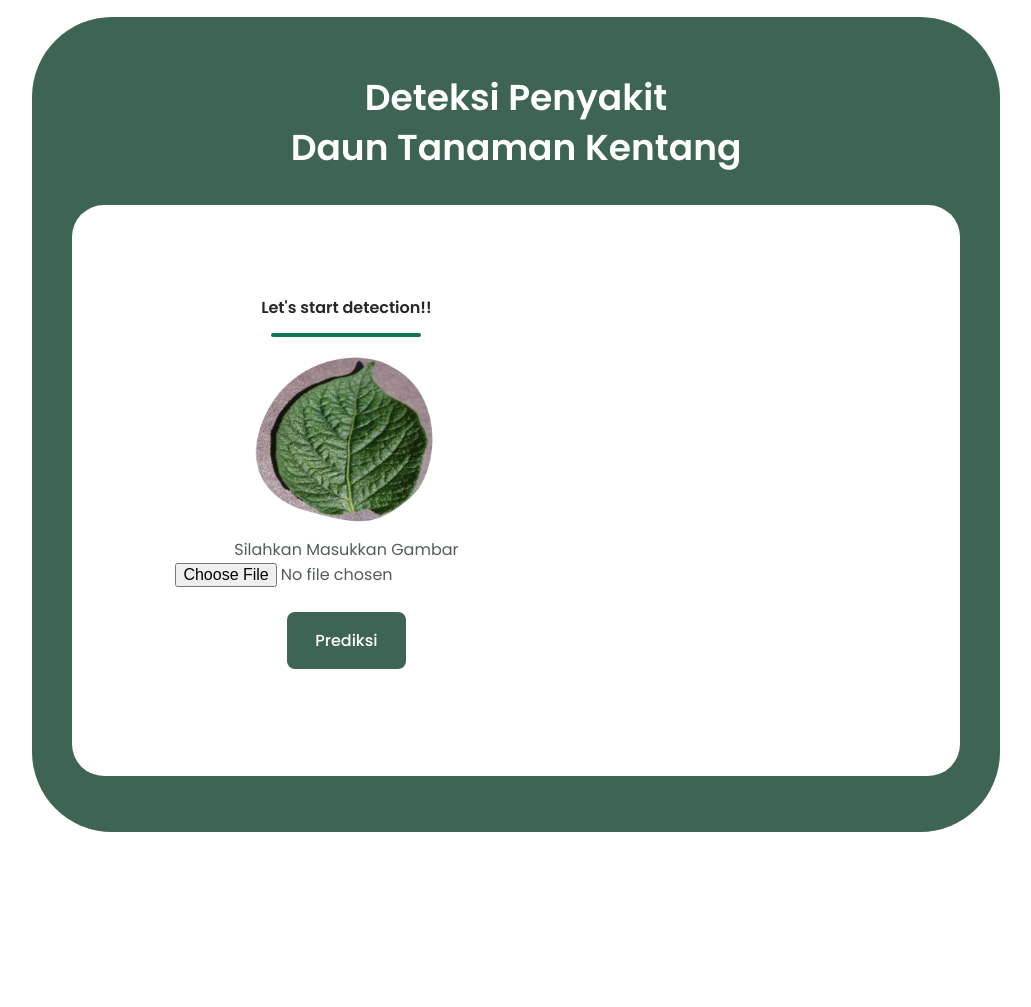
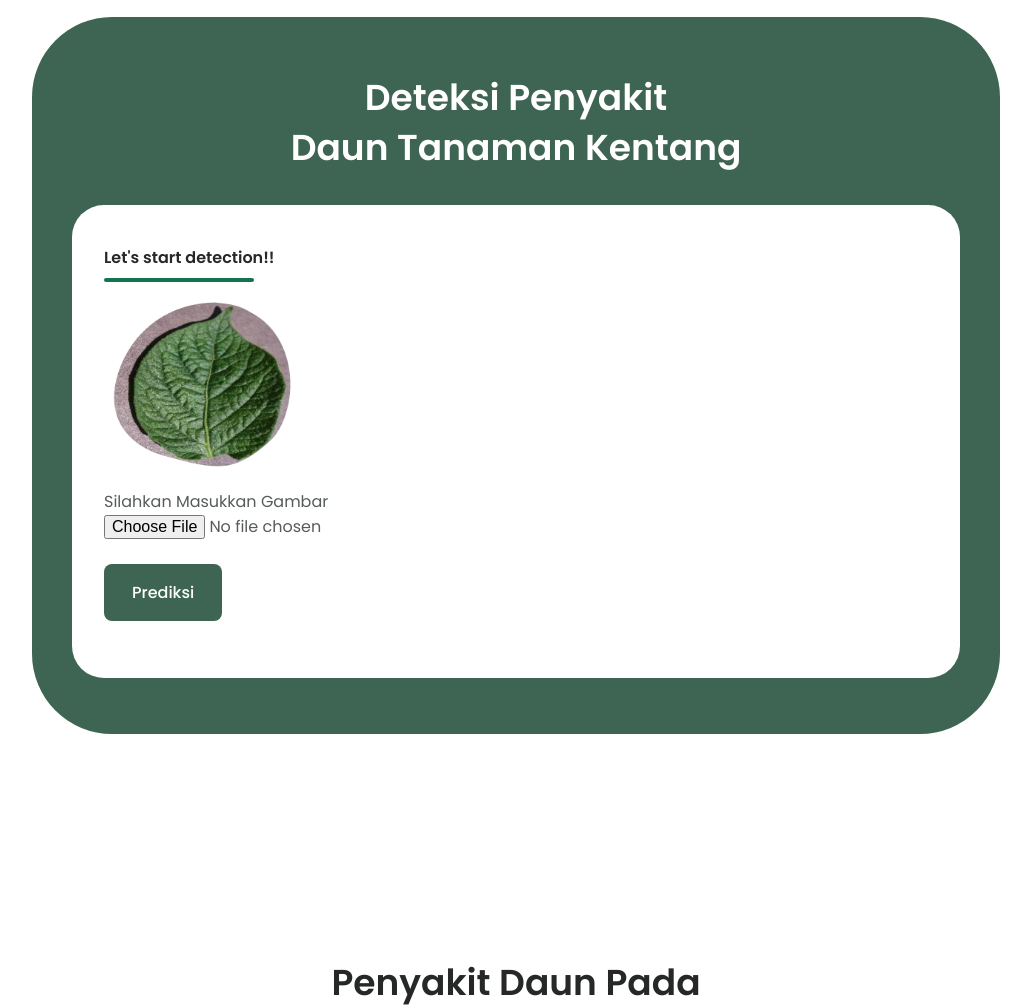
Before and after one commit to gizkarp/PACornAndPotato, a Flask app: page / in a window 1280 px wide. Shown: the part 3169-4176 px from the top of the page, without its empty margins (124-1155 px from the left). Run offline with Flask 3, Linux system fonts and the light colour scheme.

Commit message:
Update index.html

```diff
--- a/templates/index.html
+++ b/templates/index.html
@@ -215,14 +215,15 @@
                 </div>
             </section>
 
-
             <section class="steps section container" id="appkentang">
                 <div class="steps__bg">
                     <h2 class="section__title-center steps__title">
                         Deteksi Penyakit <br> Daun Tanaman Kentang
                     </h2>
+
                         <div class="steps__card">
-                            <div class="explore-content">
+                        <div class="row">
+                            <div class="col">
                                     <h1 class="steps__card-title">Let's start detection!!</h1>
                                 <div class="line"></div>
                                     <img src={{ url_for('static', filename='/img/8.png') }} alt="" width="200">
@@ -230,7 +231,8 @@
                                     <p><input type="file" id="input_gambar" name="file"></p>
                                     <br>
                                     <button type="submit" id="prediksi_submit" class="button button--flex">Prediksi</button>
-
+                            </div>
+                            <div class="col">
                                     <div class="hasilprediksi">
                                     <br>
                                     <!-- Bagian Halaman untuk Hasil Prediksi -->
@@ -239,6 +241,7 @@
                                         </div>
                                     </div>
                             </div>
+                        </div>
                         </div>
                 </div>
             </section>
```
